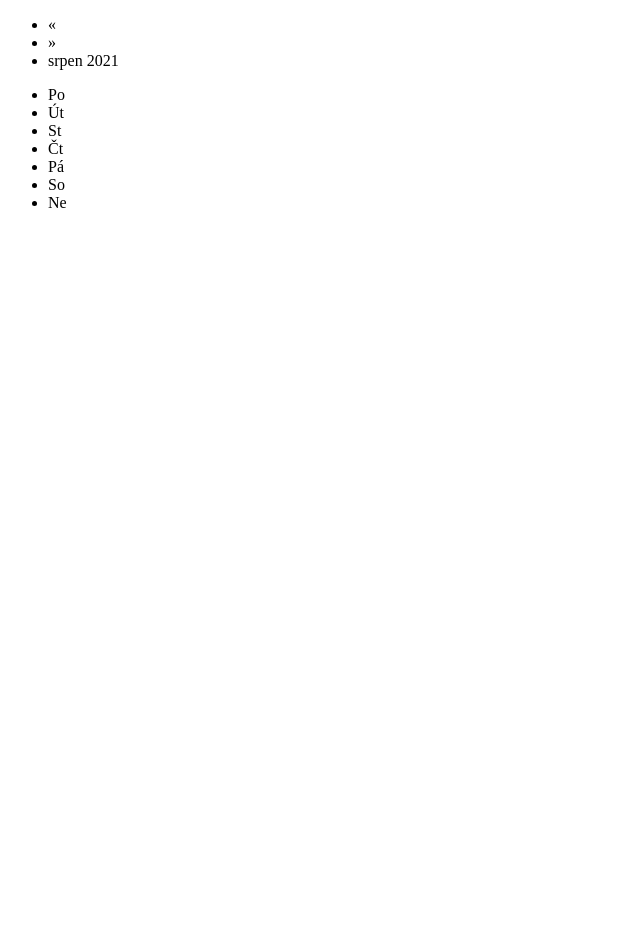
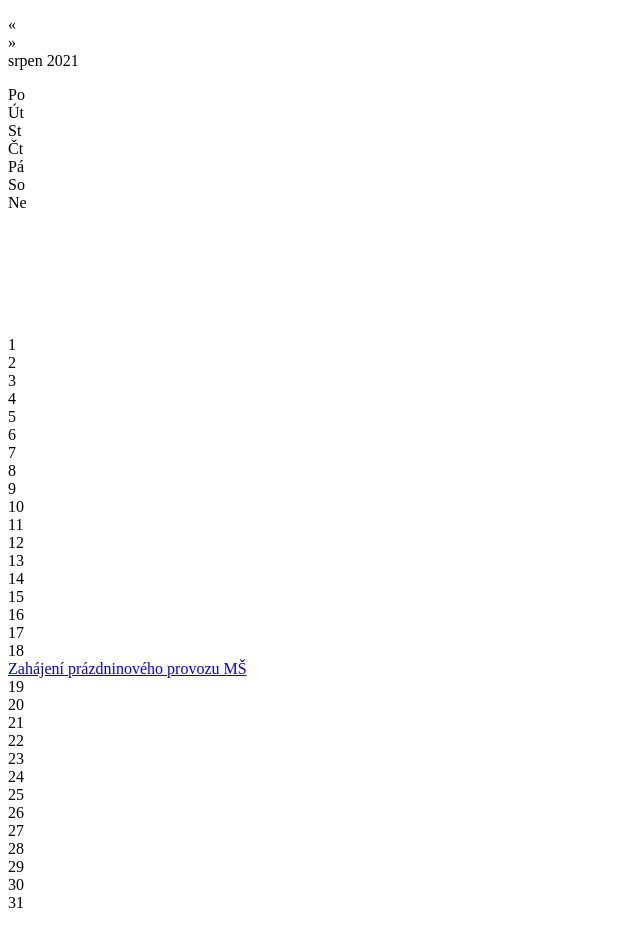
Before and after one commit to tomas-hartman/wp-simple-calendar, a Vue app: page / in a window 1280 px wide. Shown: the top 946 px of the page, without its empty margins (0-640 px from the left). Before the commit the page ends 800 px from the top, so only its background shows below. Built offline with nearby package versions, Linux system fonts and the light colour scheme.

Commit message:
refactor (components): make basic components

```diff
--- a/public/index.html
+++ b/public/index.html
@@ -11,9 +11,8 @@
     <noscript>
       <strong>We're sorry but <%= htmlWebpackPlugin.options.title %> doesn't work properly without JavaScript enabled. Please enable it to continue.</strong>
     </noscript>
-    <div id="swp-cal-mini-main">
-      <div id="app"></div>
-    </div>
+    <div class="swpc"></div>
+    <!-- <div id="swpc-mini-main"></div> -->
     <div id="swp-cal-list-main"></div>
     <!-- built files will be auto injected -->
   </body>
--- a/src/App.vue
+++ b/src/App.vue
@@ -1,5 +1,5 @@
 <template>
-    <Calendar msg="fuck?" />
+    <Calendar />
 </template>
 
 <script>
--- a/src/components/Calendar.vue
+++ b/src/components/Calendar.vue
@@ -1,33 +1,34 @@
 <template>
-  <div class="swpc">
-    <div class="swpc-month-controller">
-      <ul>
-        <li class="prev">«</li>
-        <li class="next">»</li>
-        <li class="month-header">srpen 2021</li>
-      </ul>
-    </div>
+    <MonthController :month="month" :year="year" />
     <div class="swpc-body">
       <div class="weekdays">
-        <ul id="swp-cal-weekdays">
+        <ul class="swp-cal-weekdays">
           <li v-bind:key="weekday" v-for="weekday in weekdays">{{weekday}}</li>
         </ul>
       </div>
-      <div class="days"></div>
+      <Days />
     </div>
-  </div>
 </template>
 
 <script>
+import MonthController from './MonthController.vue';
+import Days from './Days.vue';
+
 export default {
   name: 'Calendar',
   props: {
-    msg: String,
+    // month: String,
   },
   data() {
     return {
       weekdays: ['Po', 'Út', 'St', 'Čt', 'Pá', 'So', 'Ne'],
+      month: 'srpen',
+      year: 2021,
     };
+  },
+  components: {
+    MonthController,
+    Days,
   },
 };
 </script>
--- /dev/null
+++ b/src/components/Days.vue
@@ -0,0 +1,61 @@
+<template>
+  <ul class="days">
+    <li></li>
+    <li></li>
+    <li></li>
+    <li></li>
+    <li></li>
+    <li></li>
+    <li class="weekend"><span id="day-01">1</span></li>
+    <li><span id="day-02">2</span></li>
+    <li><span id="day-03">3</span></li>
+    <li><span id="day-04">4</span></li>
+    <li><span id="day-05">5</span></li>
+    <li><span id="day-06">6</span></li>
+    <li class="weekend"><span id="day-07">7</span></li>
+    <li class="weekend"><span id="day-08">8</span></li>
+    <li><span id="day-09">9</span></li>
+    <li><span id="day-10">10</span></li>
+    <li><span id="day-11">11</span></li>
+    <li><span id="day-12">12</span></li>
+    <li><span id="day-13">13</span></li>
+    <li class="weekend"><span id="day-14">14</span></li>
+    <li class="weekend"><span id="day-15">15</span></li>
+    <li><span id="day-16">16</span></li>
+    <li><span id="day-17">17</span></li>
+    <li><span id="day-18" class="event tooltip">18<span class="day-events">
+          <ul>
+            <li><a href="https://www.skolahradecns.cz/event/zahajeni-prazdninoveho-provozu-ms/">Zahájení prázdninového
+                provozu MŠ</a></li>
+          </ul>
+        </span></span></li>
+    <li><span id="day-19">19</span></li>
+    <li><span id="day-20">20</span></li>
+    <li class="weekend"><span id="day-21">21</span></li>
+    <li class="weekend"><span id="day-22">22</span></li>
+    <li><span id="day-23">23</span></li>
+    <li><span id="day-24">24</span></li>
+    <li><span class="active" id="day-25">25</span></li>
+    <li><span id="day-26">26</span></li>
+    <li><span id="day-27">27</span></li>
+    <li class="weekend"><span id="day-28">28</span></li>
+    <li class="weekend"><span id="day-29">29</span></li>
+    <li><span id="day-30">30</span></li>
+    <li><span id="day-31">31</span></li>
+    <li></li>
+    <li></li>
+    <li></li>
+    <li></li>
+    <li></li>
+  </ul>
+</template>
+
+<script>
+export default {
+  name: 'Days',
+};
+</script>
+
+<style>
+
+</style>
--- /dev/null
+++ b/src/components/MonthController.vue
@@ -0,0 +1,19 @@
+<template>
+  <div class="swpc-month-controller">
+      <ul>
+        <li class="prev">«</li>
+        <li class="next">»</li>
+        <li class="month-header">{{month}} {{year}}</li>
+      </ul>
+    </div>
+</template>
+
+<script>
+export default {
+  name: 'MonthController',
+  props: {
+    month: String,
+    year: Number,
+  },
+};
+</script>
--- a/src/main.js
+++ b/src/main.js
@@ -2,4 +2,4 @@ import {createApp} from 'vue';
 import App from './App.vue';
 import './style/style.scss';
 
-createApp(App).mount('#swp-cal-mini-main');
+createApp(App).mount('.swpc');
--- a/src/style/style.scss
+++ b/src/style/style.scss
@@ -1,49 +1,59 @@
+// #swp-cal-mini-main {
+//   font-family: Avenir, Helvetica, Arial, sans-serif;
+//   -webkit-font-smoothing: antialiased;
+//   -moz-osx-font-smoothing: grayscale;
+//   // text-align: center;
+//   color: #2c3e50;
+//   // margin-top: 60px;
+// }
 
-#app {
-  font-family: Avenir, Helvetica, Arial, sans-serif;
-  -webkit-font-smoothing: antialiased;
-  -moz-osx-font-smoothing: grayscale;
-  text-align: center;
-  color: #2c3e50;
-  margin-top: 60px;
+*,
+*:before,
+*:after {
+  -moz-box-sizing: border-box;
+  -webkit-box-sizing: border-box;
+  box-sizing: border-box;
+}
+
+ul {
+  padding: 0;
 }
 
 /* body {font-family: Verdana, sans-serif;} */
 
-#calendar {
+.swpc {
   width: 270px;
   font-size: 15px;
   font-weight: 300;
   // font-family: 'Open Sans', sans-serif;
   margin-top: 5px;
-}
 
-#calendar ul {
+  ul {
     list-style-type: none;
+    margin-left: 0;
   }
 
   /* Month header */
-.month {
+  &-month-controller {
     background: #2c3e50;
     text-align: center;
     margin-bottom: 10px;
     height: 35px;
     line-height: 35px;
-}
 
     /* Month list */
-.month ul {
+    ul {
       margin: 0;
       padding: 0;
     }
 
-.month ul li {
+    ul li {
       color: white;
       font-size: 18px;
     }
 
     /* Previous button inside month header */
-.month .prev {
+    .prev {
       float: left;
       cursor: pointer;
       display: block;
@@ -54,7 +64,7 @@
     }
 
     /* Next button */
-.month .next {
+    .next {
       float: right;
       cursor: pointer;
       display: block;
@@ -64,14 +74,19 @@
       -ms-user-select: none;
     }
 
-.month .next:hover, .month .prev:hover {
+    .next:hover,
+    .prev:hover {
       background-color: #34495e;
     }
+  }
+}
+
+
 
 /* Weekdays (Mon-Sun) */
 .weekdays {
   margin: 0;
-  background-color:#7f8c8d;
+  background-color: #7f8c8d;
 }
 
 /* Days (1-31) */
@@ -82,7 +97,9 @@
   cursor: default;
 }
 
-.weekdays li, .days li, .day-events #swp-cal-mini-main li {
+.weekdays li,
+.days li,
+.day-events #swp-cal-mini-main li {
   list-style-type: none;
   display: inline-block;
   width: calc(270px / 7);
@@ -90,7 +107,7 @@
   line-height: 32px;
 }
 
-.day-events #swp-cal-mini-main li{
+.day-events #swp-cal-mini-main li {
   padding: 0;
   margin: 0;
   color: black;
@@ -103,9 +120,6 @@
 .day-events #swp-cal-mini-main .month li.month-header {
   width: auto;
 }
-
-
-
 
 
 /* Highlight the "current" day */
@@ -127,17 +141,17 @@
   box-shadow: 0 4px #9b59b6 inset;
 }
 
-.days > li {
+.days>li {
   background-color: #bdc3c7;
 }
 
-.days > li > span {
+.days>li>span {
   width: 100%;
   height: 100%;
   display: block;
 }
 
-.days > li.weekend {
+.days>li.weekend {
   background-color: rgba(127, 140, 141, 0.5);
 }
 
@@ -145,13 +159,13 @@
   background: #bdc3c7;
 }
 
-.datepicker .days li > span:hover {
+.datepicker .days li>span:hover {
   background-color: rgba(44, 62, 80, 0.220);
   cursor: pointer;
 }
 
 li.weekend {
-  background-color: rgba(0,0,0,0.2);
+  background-color: rgba(0, 0, 0, 0.2);
 }
 
 li.weekend .event {
@@ -173,7 +187,8 @@ li.weekend .event {
 
   top: 100%;
   left: 50%;
-  margin-left: -60px; /* Use half of the width (120/2 = 60), to center the tooltip */
+  margin-left: -60px;
+  /* Use half of the width (120/2 = 60), to center the tooltip */
 
   padding: 5px 0;
   border-radius: 6px;
@@ -190,7 +205,8 @@ li.weekend .event {
 .tooltip .day-events::after {
   content: " ";
   position: absolute;
-  bottom: 100%; /* At the bottom of the tooltip */
+  bottom: 100%;
+  /* At the bottom of the tooltip */
   left: 50%;
   margin-left: -5px;
   border-width: 5px;
@@ -225,50 +241,44 @@ li.weekend .event {
  * @todo Najs to have, označení víkendů
  */
 .weekend {
-  background-color: rgba(0,0,0,0.2);
+  background-color: rgba(0, 0, 0, 0.2);
 }
 
 /*
 LIST
 */
 
-#swp-cal-list-main {
+#swpc-list-main {
   // font-family: 'Open Sans', sans-serif;
   font-weight: 400;
   font-size: 15px;
   margin-top: 5px;
   line-height: 1.4rem;
-}
 
-#swp-cal-list-main ul{
+  ul {
     list-style: none;
     padding: 0;
   }
 
-#swp-cal-list-main li{
+  li {
     display: flex;
     height: 55px;
     margin-bottom: 5px;
-}
 
-#swp-cal-list-main li .swp-list-date{
+    .swp-list-date {
       display: flex;
       width: 55px;
       flex-shrink: 0;
       flex-direction: column;
     }
 
-span.swp-till {
-  line-height: 5px;
-}
-
-#swp-cal-list-main li .swp-list-title {
+    .swp-list-title {
       flex-grow: 1;
       flex-shrink: 1;
       display: flex;
     }
 
-#swp-cal-list-main li .swp-list-title a {
+    .swp-list-title a {
       text-decoration: none;
       color: black;
 
@@ -281,17 +291,7 @@ span.swp-till {
       transition: 0.05s;
     }
 
-.truncate-overflow {
-  /* Zdrcnutí řádku. Legacy bude bez teček. */
-
-  overflow: hidden;
-  display: -webkit-box;
-  -webkit-line-clamp: 2;
-  -webkit-box-orient: vertical;
-}
-
-
-#swp-cal-list-main li .swp-list-title a:hover {
+    .swp-list-title a:hover {
       box-shadow: none;
       background-color: #bdc3c7;
       margin-top: 4px;
@@ -300,7 +300,7 @@ span.swp-till {
       margin-bottom: -2px;
     }
 
-#swp-cal-list-main li .swp-list-day-month{
+    .swp-list-day-month {
       background-color: #ecf0f1;
       box-shadow: 4px 0px #808080, 2px 2px 0px 2px #7F8C8D;
       display: flex;
@@ -313,7 +313,7 @@ span.swp-till {
       flex-direction: column;
     }
 
-#swp-cal-list-main li .swp-list-year {
+    .swp-list-year {
       background-color: #9b59b6;
       font-size: small;
       text-align: center;
@@ -322,9 +322,24 @@ span.swp-till {
       margin-top: 4px;
     }
 
-#swp-cal-list-main li .swp-list-year.time {
+    .swp-list-year.time {
       background-color: #2c3e4f;
       color: #ecf0f1;
+    }
+  }
+}
+
+span.swp-till {
+  line-height: 5px;
+}
+
+.truncate-overflow {
+  /* Zdrcnutí řádku. Legacy bude bez teček. */
+
+  overflow: hidden;
+  display: -webkit-box;
+  -webkit-line-clamp: 2;
+  -webkit-box-orient: vertical;
 }
 
 .swp-list-date-placeholder {
```
Also changed, not shown: src/components/Day.vue (added, +19 -0 lines), src/index.html (deleted, +0 -18 lines). Lines whose indentation alone changed are shown as unchanged.
